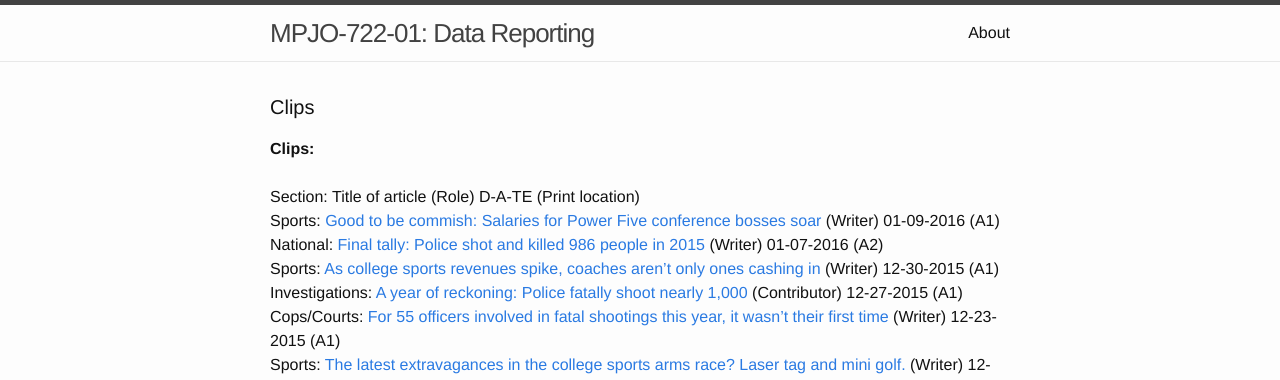
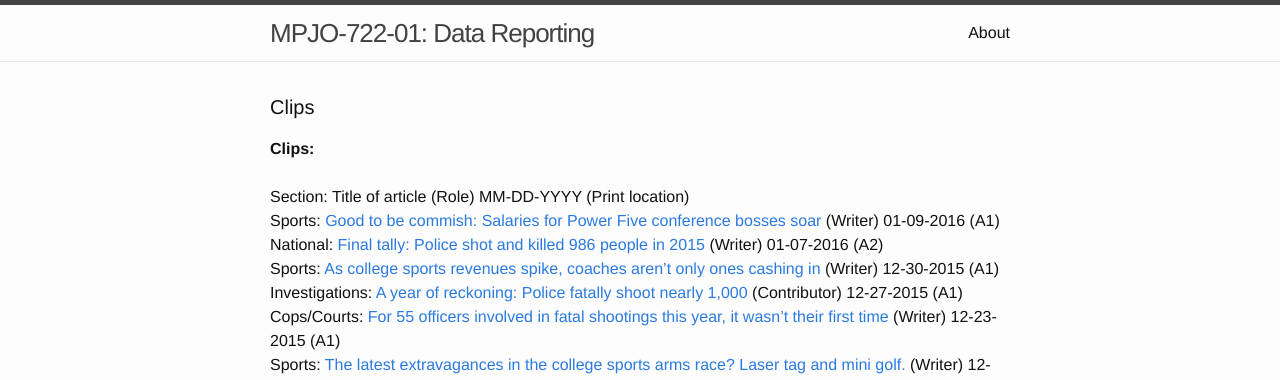
Before and after one commit to stevenrich-zz/stevenrich.github.io, a Jekyll site: the page built from clips.html, in a window 1280 px wide and 900 px high. Shown: the top 380 px of the window. Built offline with Jekyll 4.4.1, drawn with Linux system fonts in a browser that asks for light colours.

Commit message:
Reformatting date

```diff
--- a/clips.html
+++ b/clips.html
@@ -7,7 +7,7 @@ layout: default
   <h1 class="page-heading">Clips</h1>
 
   <b>Clips:</b> <br><br>
-  Section: Title of article (Role) D-A-TE (Print location)<br>
+  Section: Title of article (Role) MM-DD-YYYY (Print location)<br>
   Sports: <a href="https://www.washingtonpost.com/sports/colleges/good-to-be-commish-salaries-for-power-five-conference-bosses-soar/2016/01/08/8b5dfe1c-b569-11e5-a76a-0b5145e8679a_story.html">Good to be commish: Salaries for Power Five conference bosses soar</a> (Writer) 01-09-2016 (A1)<br>
   National: <a href="https://www.washingtonpost.com/national/final-tally-police-shot-and-killed-984-people-in-2015/2016/01/05/3ec7a404-b3c5-11e5-a76a-0b5145e8679a_story.html">Final tally: Police shot and killed 986 people in 2015</a> (Writer) 01-07-2016 (A2)<br>
   Sports: <a href="https://www.washingtonpost.com/sports/as-college-sports-revenues-spike-coaches-arent-only-ones-cashing-in/2015/12/29/bbdb924e-ae15-11e5-9ab0-884d1cc4b33e_story.html">As college sports revenues spike, coaches aren’t only ones cashing in</a> (Writer) 12-30-2015 (A1)<br>
```
